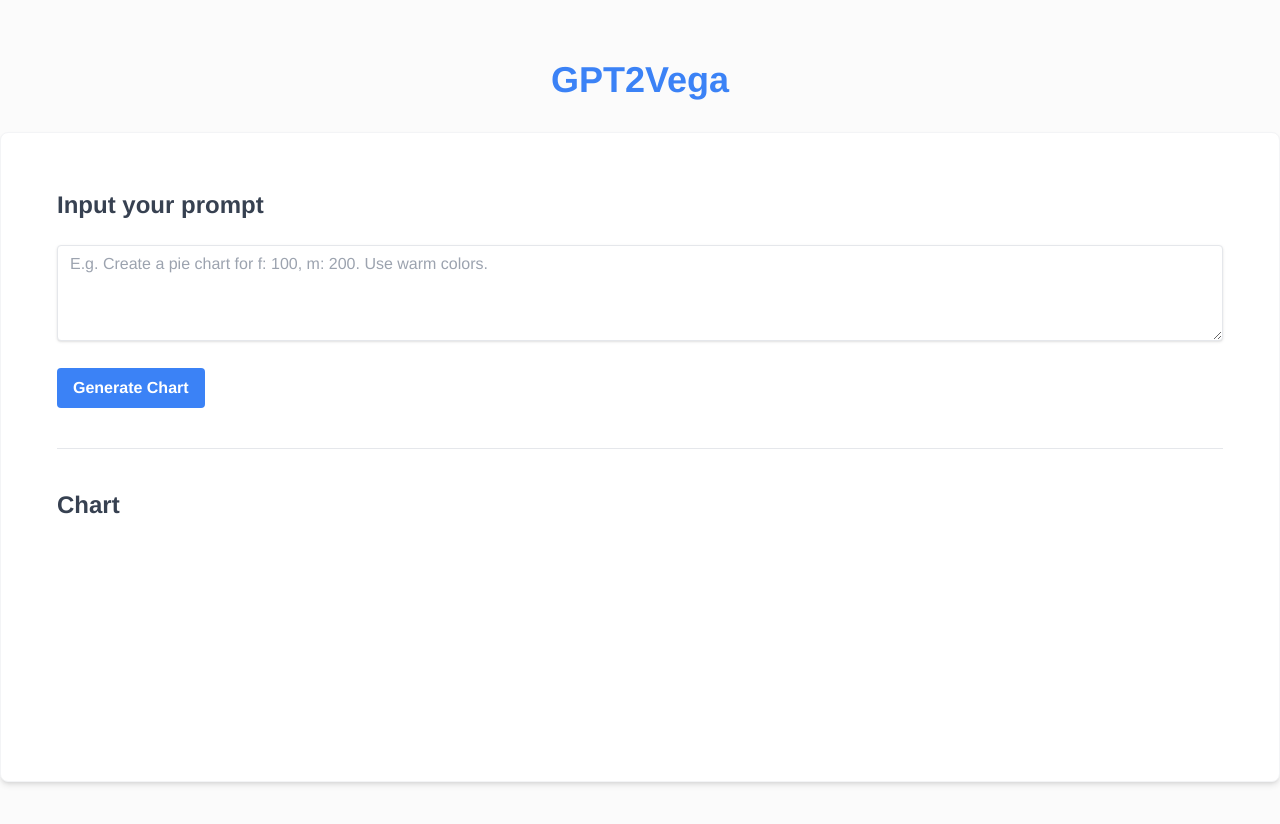
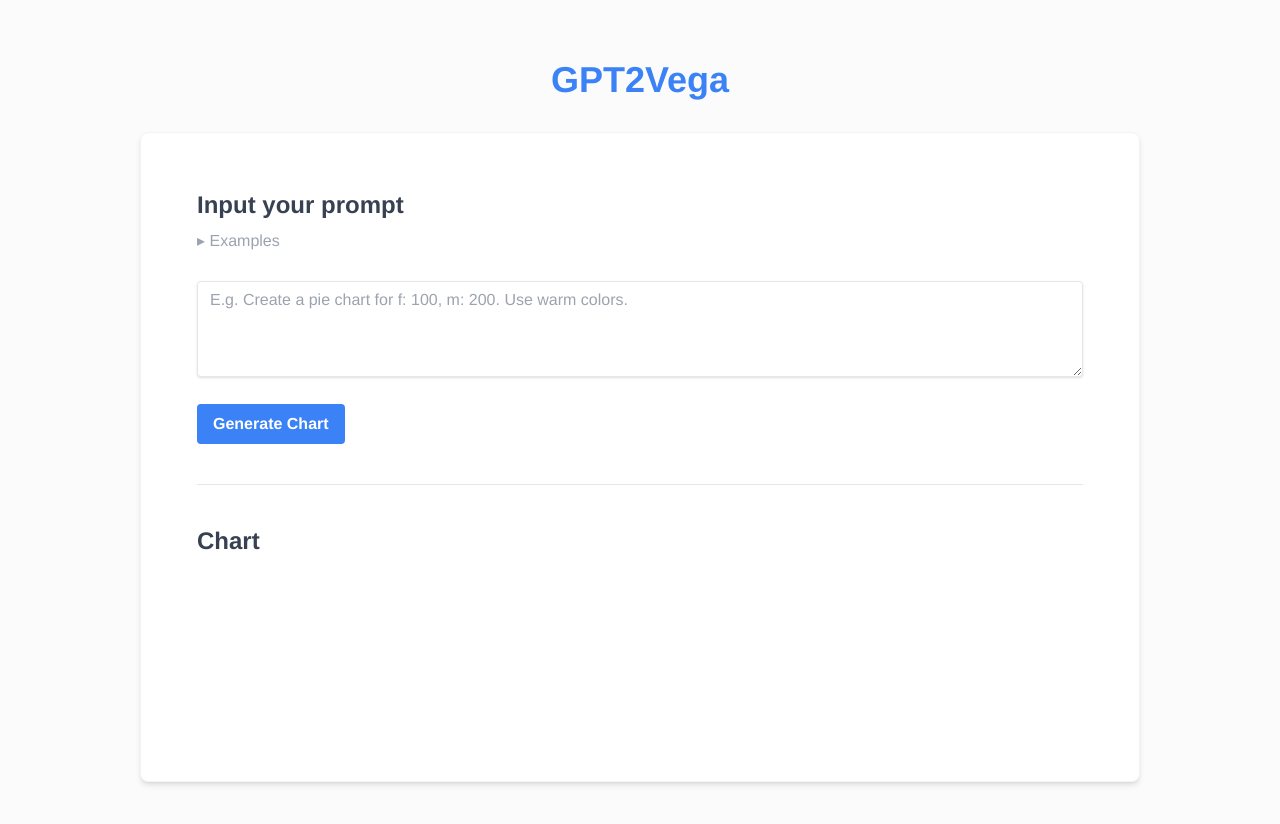
Before and after one commit to doanhthong/gpt2vega, a Vue app in the folder client/: page / in a window 1280 px wide. Shown: the top 824 px of the page. Built offline with nearby package versions, Linux system fonts and the light colour scheme; what vue-vega would draw is missing.

Commit message:
update prompt examples

```diff
--- a/client/src/components/LeftPanel.vue
+++ b/client/src/components/LeftPanel.vue
@@ -3,11 +3,14 @@
     <div class="p-8 mx-auto text-left w-full">
         <h2 class="text-2xl font-bold mb-1 text-gray-700">Input your prompt</h2>
         <!-- create a pie chart with female: 50, male: 100. Use warm colors -->
+        <PromptExamples />
+
         <textarea
         v-model="prompt"
         placeholder="E.g. Create a pie chart for f: 100, m: 200. Use warm colors."
         class="shadow appearance-none border rounded w-full py-2 my-5 px-3 text-gray-700 leading-tight focus:outline-none focus:shadow-outline h-24"
         ></textarea>
+
         <button
         @click="$emit('generateChart', prompt)"
         class="bg-blue-500 hover:bg-blue-700 text-white font-bold py-2 px-4 rounded focus:outline-none focus:shadow-outline "
@@ -19,8 +22,11 @@
 </template>
 
 <script>
+import PromptExamples from './PromptExamples.vue';
+
 export default {
   name: "LeftPanel",
+  components :{ PromptExamples },
   data() {
     return {
       prompt: "",
--- a/client/src/components/MainComponent.vue
+++ b/client/src/components/MainComponent.vue
@@ -1,9 +1,10 @@
 <template>
     <div>
     <h1 class="text-4xl font-bold text-blue-500 mb-8 ">GPT2Vega</h1>
-        <div class="bg-white shadow-md rounded rounded-lg p-6 mx-auto container mb-20 border border-gray-100">
+        <div class="bg-white shadow-md rounded rounded-lg p-6 mx-auto my-container mb-20 border border-gray-100">
             <div id="appmain">
                 <LeftPanel  @generateChart="generateChart" />
+
                 <div v-if="isLoading" class="loading-indicator text-left flex items-center ml-8">
                     <svg
                         class="animate-spin h-5 w-5 mr-3 text-blue-500"
@@ -44,7 +45,7 @@
     transform: rotate(360deg);
   }
 }
-.container {
+.my-container {
     max-width: 1000px;
 }
 #appmain {
--- /dev/null
+++ b/client/src/components/PromptExamples.vue
@@ -0,0 +1,33 @@
+<template>
+    <div class="w-full my-2 text-gray-400 ">
+      <div @click="toggle" class="w-full text-left hover:cursor-pointer my-2">
+        <span
+            class="transition duration-300 ease-in-out inline-block"
+            :class="{ 'transform rotate-90': open }"
+        >
+        ▸
+        </span>
+        Examples
+
+      </div>
+      <ul v-if="open" class="list-disc pl-12 mt-2 ">
+        <li>Create a pie chart for f: 100, m: 200. Use warm colors.</li>
+        <li></li>
+      </ul>
+    </div>
+  </template>
+
+  <script>
+  export default {
+    data() {
+      return {
+        open: false,
+      };
+    },
+    methods: {
+      toggle() {
+        this.open = !this.open;
+      },
+    },
+  };
+  </script>
```
Also changed, not shown: 2 other files (tests, documents, lock files or other folders).
